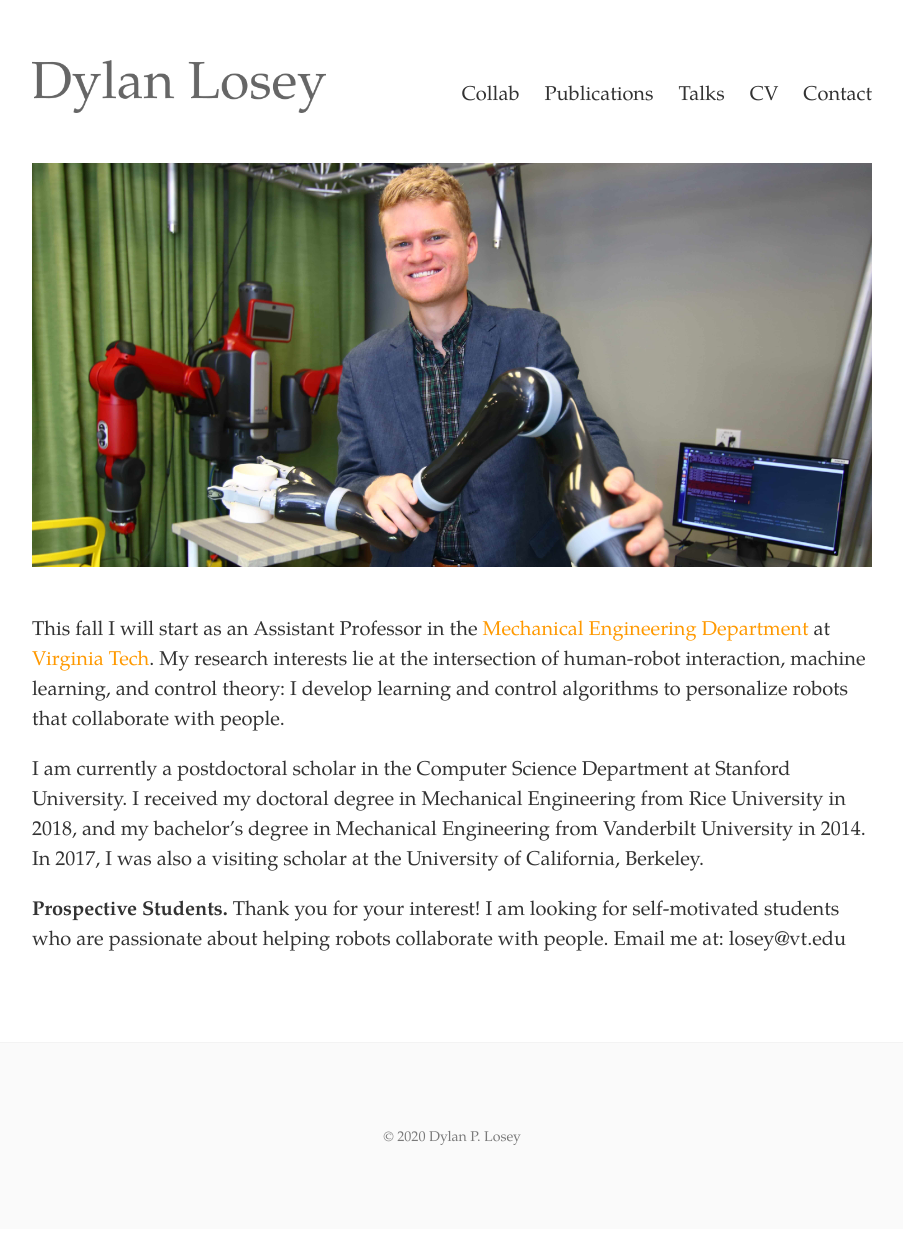
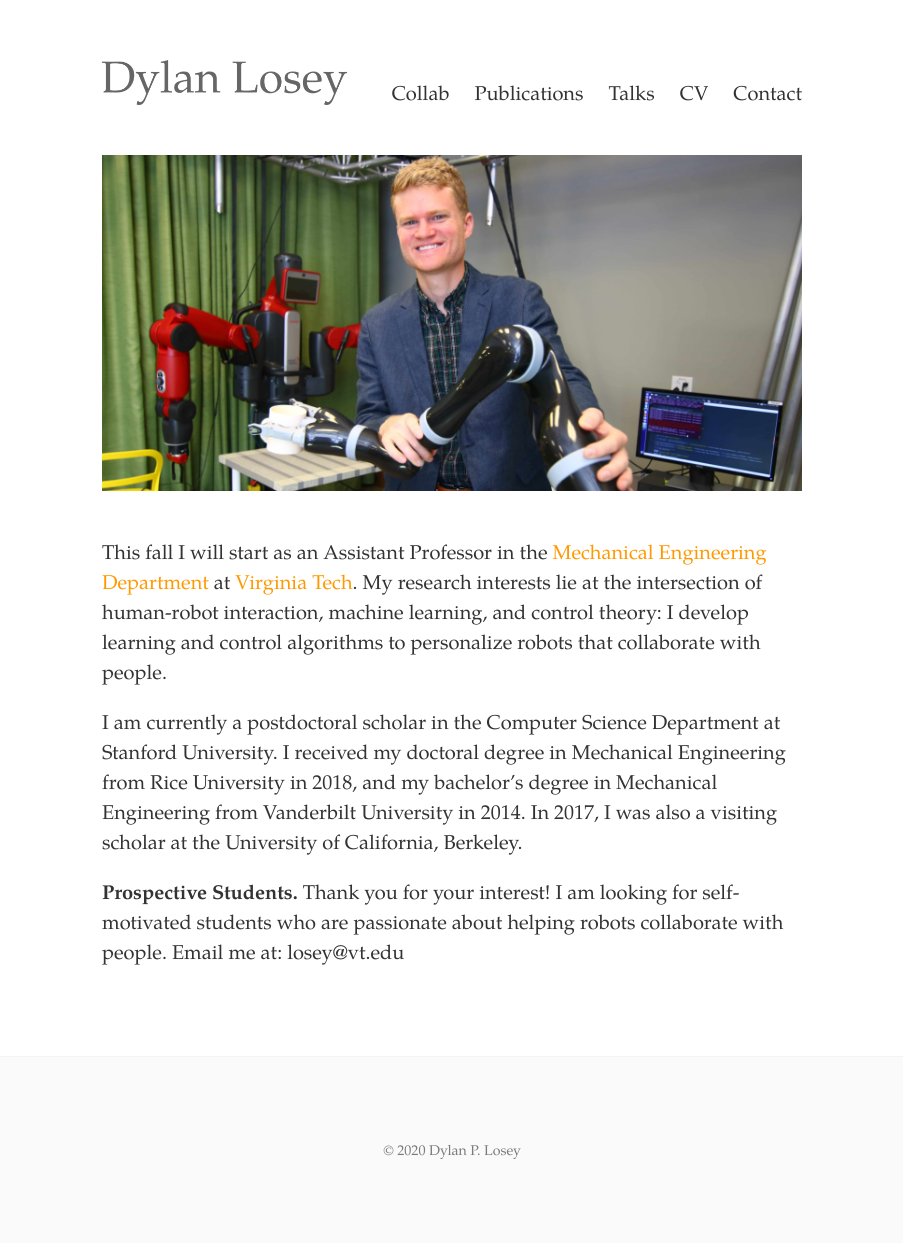
Before and after one commit to dylan-losey/dylan-losey.github.io, a Jekyll site: the page built from index.html, in a window 1280 px wide. Shown: the whole page, without its empty margins (188-1091 px from the left). Built offline with Jekyll 4.4.1, drawn with Linux system fonts in a browser that asks for light colours.

Commit message:
narrow pages

```diff
--- a/_sass/_variables.scss
+++ b/_sass/_variables.scss
@@ -24,7 +24,7 @@ $h1-responsive-max: 3.84rem !default;
 $abbr-border-bottom: 1px black dotted;
 
 // Page width
-$measure-width: 42rem !default;
+$measure-width: 35rem !default;
 
 // Viewport widths
 $viewport-small: 32em;
```
